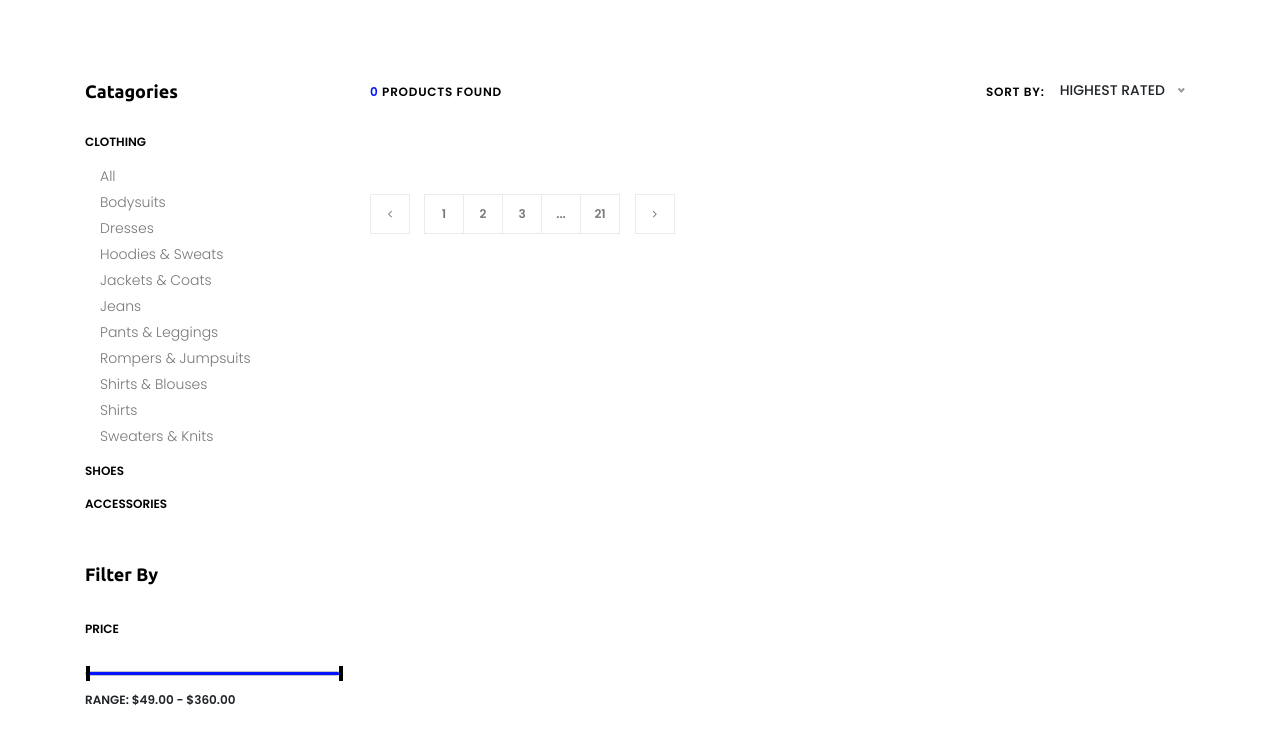
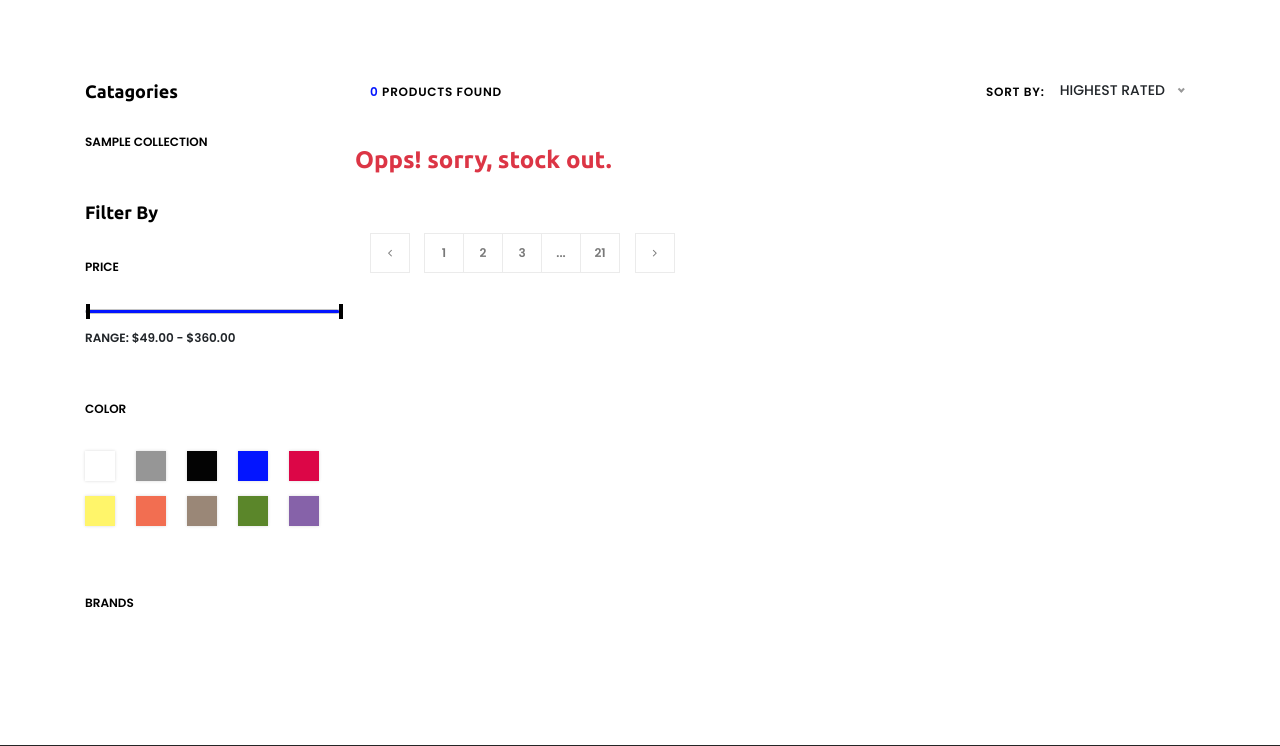
Before and after one commit to morshedmasud/e_commerse, a Django app: a page that uses template/base.html in a window 1280 px wide. Shown: the part 225-971 px from the top of the page. Run offline with Django 3.2, Linux system fonts and the light colour scheme; tables that the repository leaves empty hold one stand-in row (values such as "Sample post"); some libraries are stand-ins or nearby versions; some web fonts are replaced.

Commit message:
bodys catagories sections complete

```diff
--- a/product/views.py
+++ b/product/views.py
@@ -25,7 +25,6 @@
     categorys = models.ProductCategory.objects.all()
     brands = models.Brand.objects.all()
     search = request.POST.get('s')
-    print(search)
     products = models.Products.objects.filter(
         Q(name__icontains=search) |
         Q(description__icontains=search) |
@@ -47,11 +46,13 @@
     categorys = models.ProductCategory.objects.all()
     products = models.Products.objects.filter(for_people__title=cat_coll).filter(category__title=cat_name)
     brands = models.Brand.objects.filter(products__category__title=cat_name)
+
     context = {
         "collections": collections,
         "categorys": categorys,
         "products": products,
         "product_title": cat_name,
-        "brands": brands
+        "brands": brands,
+        "category_for": cat_coll
     }
     return render(request, 'products/product_list.html', context)
--- a/template/base.html
+++ b/template/base.html
@@ -48,7 +48,6 @@
                 </div>
                 <!-- Nav Start -->
                 <div class="classynav">
-
                     <ul>
                         <li><a href="#">Shop</a>
                             <div class="megamenu">
--- a/template/products/product_list.html
+++ b/template/products/product_list.html
@@ -64,56 +64,18 @@
                             <div class="catagories-menu">
                                 <ul id="menu-content2" class="menu-content collapse show">
                                     <!-- Single Item -->
-                                    <li data-toggle="collapse" data-target="#clothing">
-                                        <a href="#">clothing</a>
-                                        <ul class="sub-menu collapse show" id="clothing">
-                                            <li><a href="#">All</a></li>
-                                            <li><a href="#">Bodysuits</a></li>
-                                            <li><a href="#">Dresses</a></li>
-                                            <li><a href="#">Hoodies &amp; Sweats</a></li>
-                                            <li><a href="#">Jackets &amp; Coats</a></li>
-                                            <li><a href="#">Jeans</a></li>
-                                            <li><a href="#">Pants &amp; Leggings</a></li>
-                                            <li><a href="#">Rompers &amp; Jumpsuits</a></li>
-                                            <li><a href="#">Shirts &amp; Blouses</a></li>
-                                            <li><a href="#">Shirts</a></li>
-                                            <li><a href="#">Sweaters &amp; Knits</a></li>
+                                    {% for clt in collections %}
+                                    <li data-toggle="collapse" data-target="#{{ clt.title|slice:':3' }}">
+                                        <a href="#">{{ clt }}</a>
+                                        <ul class="sub-menu collapse {% if category_for == clt.title %}show{% endif %}" id="{{ clt.title|slice:':3' }}">
+                                            {% for cat in categorys %}
+                                                {% if clt == cat.which_people %}
+                                                    <li><a href="{% url 'product_list' clt cat %}">{{ cat.title }}</a></li>
+                                                {% endif %}
+                                            {% endfor %}
                                         </ul>
                                     </li>
-                                    <!-- Single Item -->
-                                    <li data-toggle="collapse" data-target="#shoes" class="collapsed">
-                                        <a href="#">shoes</a>
-                                        <ul class="sub-menu collapse" id="shoes">
-                                            <li><a href="#">All</a></li>
-                                            <li><a href="#">Bodysuits</a></li>
-                                            <li><a href="#">Dresses</a></li>
-                                            <li><a href="#">Hoodies &amp; Sweats</a></li>
-                                            <li><a href="#">Jackets &amp; Coats</a></li>
-                                            <li><a href="#">Jeans</a></li>
-                                            <li><a href="#">Pants &amp; Leggings</a></li>
-                                            <li><a href="#">Rompers &amp; Jumpsuits</a></li>
-                                            <li><a href="#">Shirts &amp; Blouses</a></li>
-                                            <li><a href="#">Shirts</a></li>
-                                            <li><a href="#">Sweaters &amp; Knits</a></li>
-                                        </ul>
-                                    </li>
-                                    <!-- Single Item -->
-                                    <li data-toggle="collapse" data-target="#accessories" class="collapsed">
-                                        <a href="#">accessories</a>
-                                        <ul class="sub-menu collapse" id="accessories">
-                                            <li><a href="#">All</a></li>
-                                            <li><a href="#">Bodysuits</a></li>
-                                            <li><a href="#">Dresses</a></li>
-                                            <li><a href="#">Hoodies &amp; Sweats</a></li>
-                                            <li><a href="#">Jackets &amp; Coats</a></li>
-                                            <li><a href="#">Jeans</a></li>
-                                            <li><a href="#">Pants &amp; Leggings</a></li>
-                                            <li><a href="#">Rompers &amp; Jumpsuits</a></li>
-                                            <li><a href="#">Shirts &amp; Blouses</a></li>
-                                            <li><a href="#">Shirts</a></li>
-                                            <li><a href="#">Sweaters &amp; Knits</a></li>
-                                        </ul>
-                                    </li>
+                                    {% endfor %}
                                 </ul>
                             </div>
                         </div>
@@ -177,6 +139,7 @@
                         </div>
                     </div>
                 </div>
+
                 {#                ######    product show section      ########}
                 <div class="col-12 col-md-8 col-lg-9">
                     <div class="shop_grid_product_area">
@@ -215,6 +178,7 @@
                         {#                        ######  product Body  #######}
                         <div class="row">
                             <!-- Single Product -->
+                            {% if products %}
                                 {% for prod in products %}
                                     <div class="col-12 col-sm-6 col-lg-4">
                                         <div class="single-product-wrapper">
@@ -261,7 +225,9 @@
                                         </div>
                                     </div>
                                 {% endfor %}
-
+                            {% else %}
+                                <h4 class="text-danger">Opps! sorry, stock out.</h4>
+                            {% endif %}
                         </div>
                     </div>
                     <!-- Pagination -->
```
Also changed, not shown: template/products/search_page.html (+14 -48 lines). Lines whose indentation alone changed are shown as unchanged.
